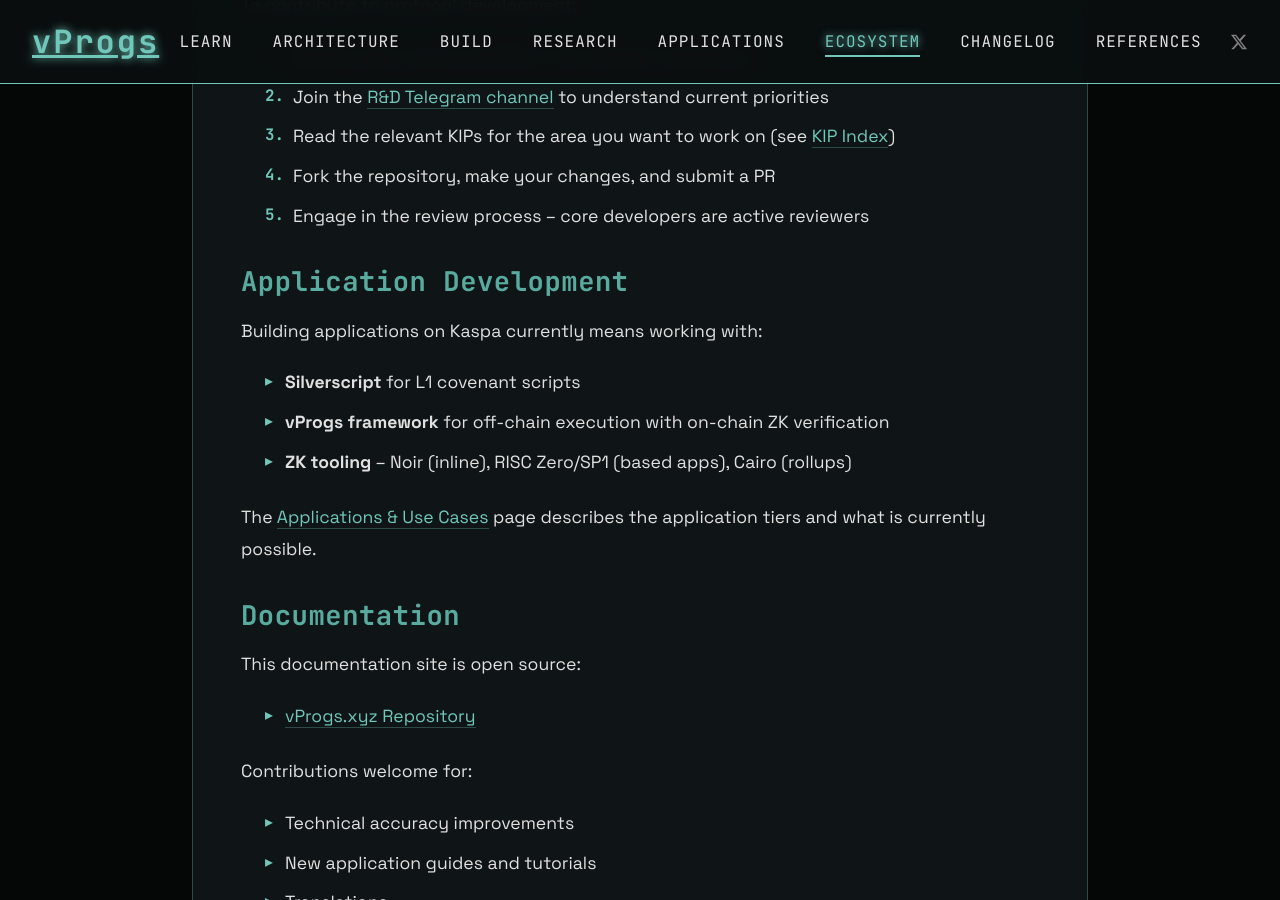
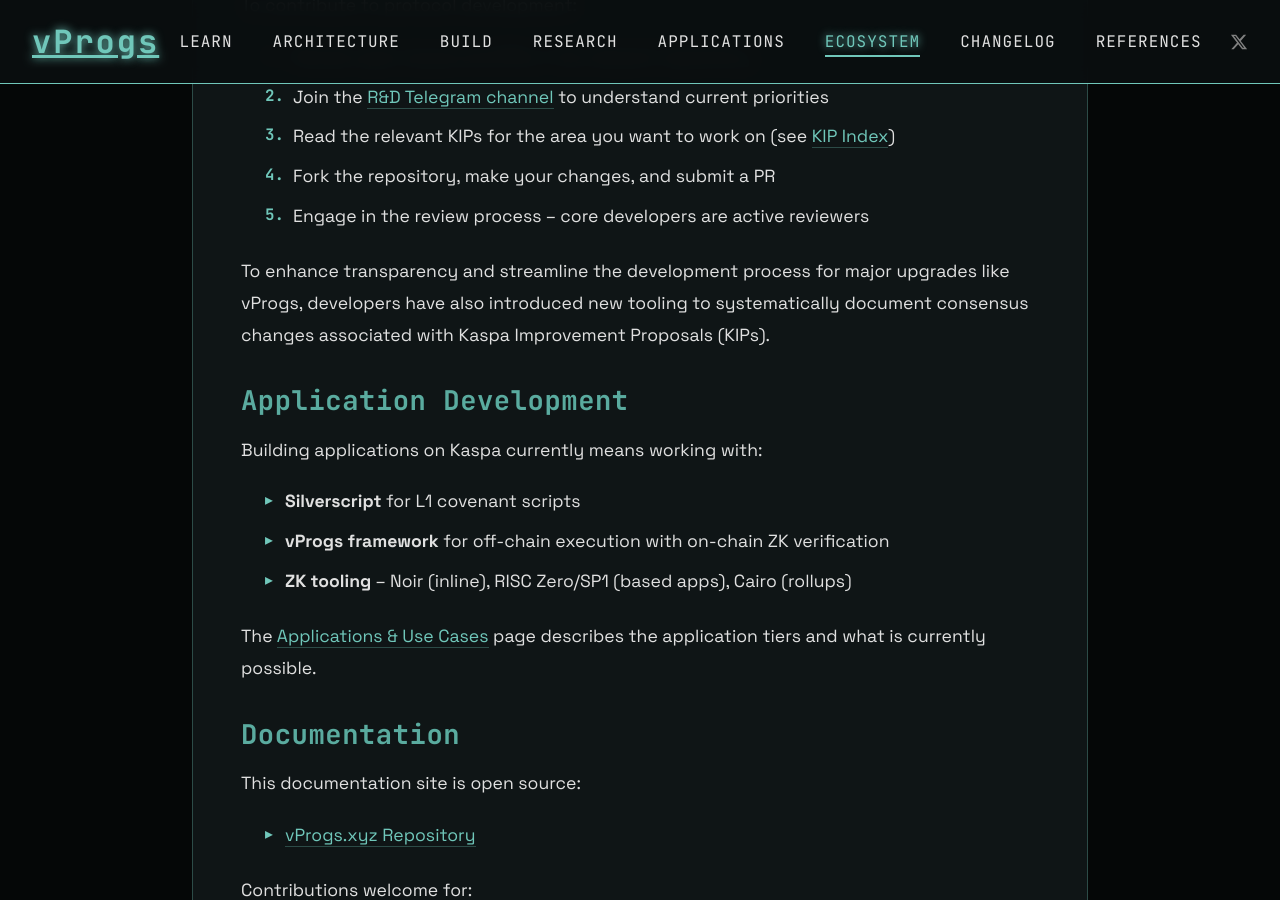
Before and after one commit to creative-inference/vprogs.xyz, a Jekyll site: the page built from ecosystem/community.md, in a window 1280 px wide and 900 px high, scrolled down 2813 px. Built offline with Jekyll 4.4.1, drawn with Linux system fonts in a browser that asks for light colours.

Commit message:
Add KIP consensus documentation tooling [auto]

```diff
--- a/ecosystem/community.md
+++ b/ecosystem/community.md
@@ -73,6 +73,10 @@
 3. Read the relevant KIPs for the area you want to work on (see [KIP Index](/references/kips))
 4. Fork the repository, make your changes, and submit a PR
 5. Engage in the review process -- core developers are active reviewers
+
+
+
+To enhance transparency and streamline the development process for major upgrades like vProgs, developers have also introduced new tooling to systematically document consensus changes associated with Kaspa Improvement Proposals (KIPs).
 
 ### Application Development
 
```
